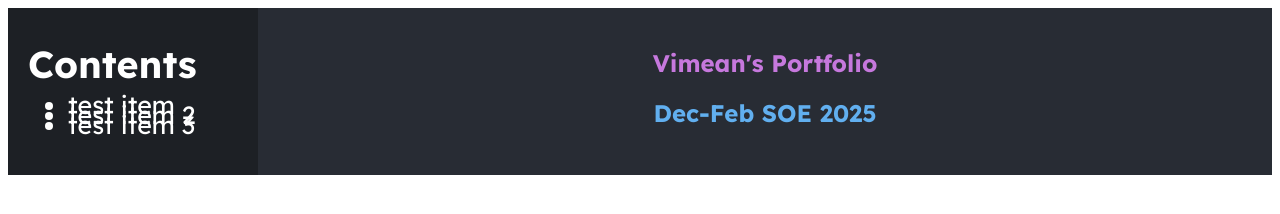
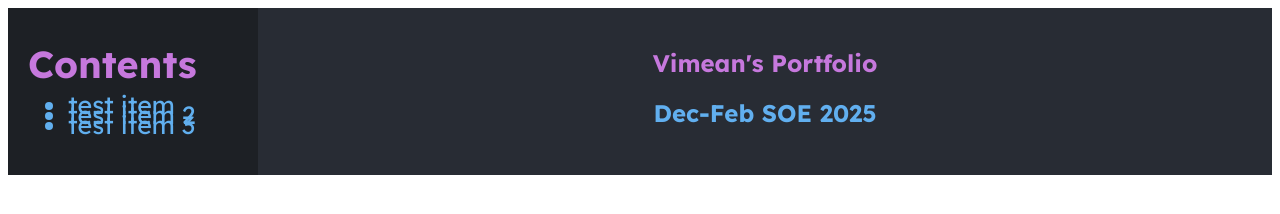
Before and after one commit to vimeannouv/december_project_soe, a plain HTML site: page index.html in a window 1280 px wide. Drawn offline with Linux system fonts and the light colour scheme; a web font is replaced by a local one.

Commit message:
fixed colors

```diff
--- a/main.css
+++ b/main.css
@@ -29,6 +29,14 @@ main{
     font-size: 25;
 }
 
+.sidebar li {
+    color: #61afef;
+}
+
+.sidebar h1{
+    color: #c678dd;
+}
+
 .content{
     flex: 1; /* stands for flexible box layout. */
     padding: 20px;
```
